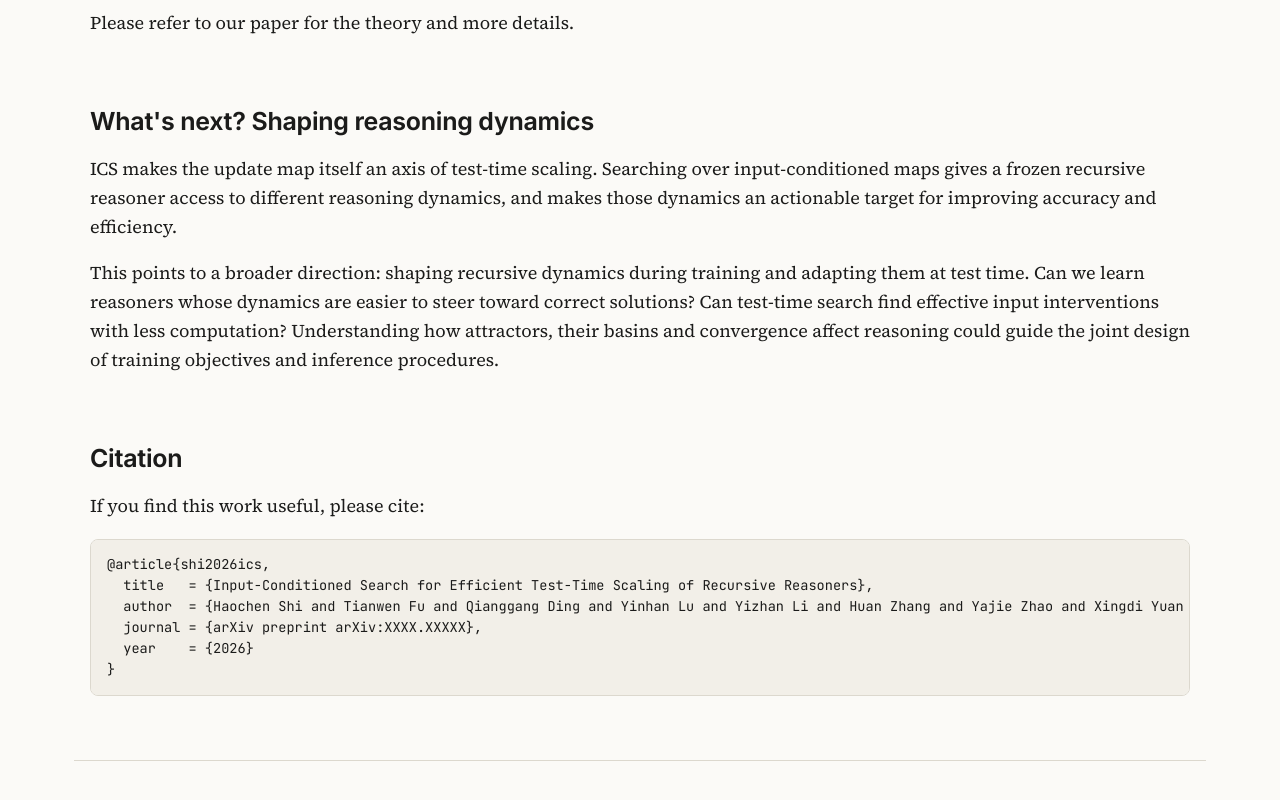
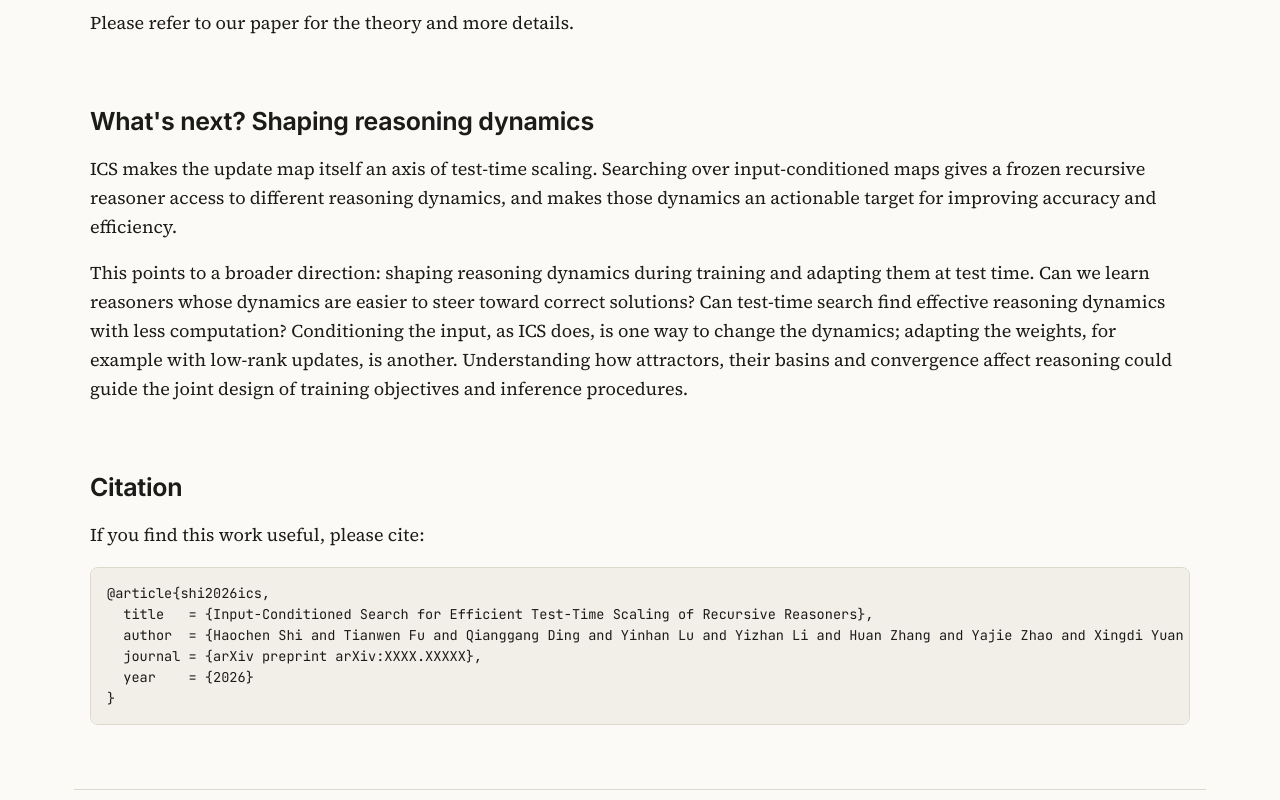
Before and after one commit to icsearch/icsearch.github.io, a plain HTML site: page index.html in a window 1280 px wide. Shown: the part 5500-6300 px from the top of the page. Drawn offline with Linux system fonts and the light colour scheme.

Commit message:
Deploy the project page built from 1d20fd3

```diff
--- a/index.html
+++ b/index.html
@@ -197,10 +197,12 @@
   <p>ICS makes the update map itself an axis of test-time scaling. Searching over input-conditioned maps gives a frozen
     recursive reasoner access to different reasoning dynamics, and makes those dynamics an actionable target for
     improving accuracy and efficiency.</p>
-  <p>This points to a broader direction: shaping recursive dynamics during training and adapting them at test time.
+  <p>This points to a broader direction: shaping reasoning dynamics during training and adapting them at test time.
     Can we learn reasoners whose dynamics are easier to steer toward correct solutions? Can test-time search find
-    effective input interventions with less computation? Understanding how attractors, their basins and convergence
-    affect reasoning could guide the joint design of training objectives and inference procedures.</p>
+    effective reasoning dynamics with less computation? Conditioning the input, as ICS does, is one way to change the
+    dynamics; adapting the weights, for example with low-rank updates, is another. Understanding how attractors, their
+    basins and convergence affect reasoning could guide the joint design of training objectives and inference
+    procedures.</p>
 </section>
 <section id="citation" class="band"><h2>Citation</h2><p>If you find this work useful, please cite:</p><pre class="bibtex"><code>@article{shi2026ics,
   title   = {Input-Conditioned Search for Efficient Test-Time Scaling of Recursive Reasoners},
```
